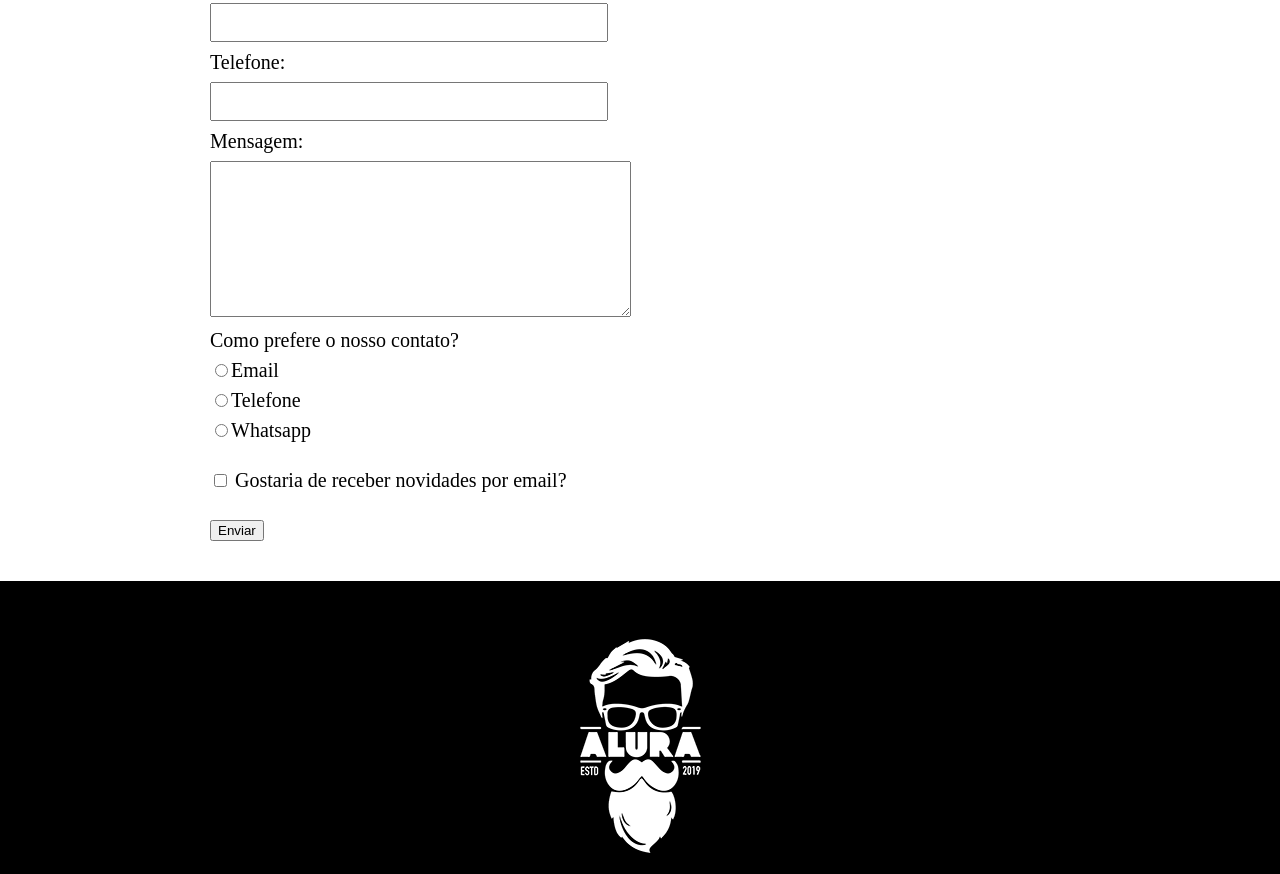
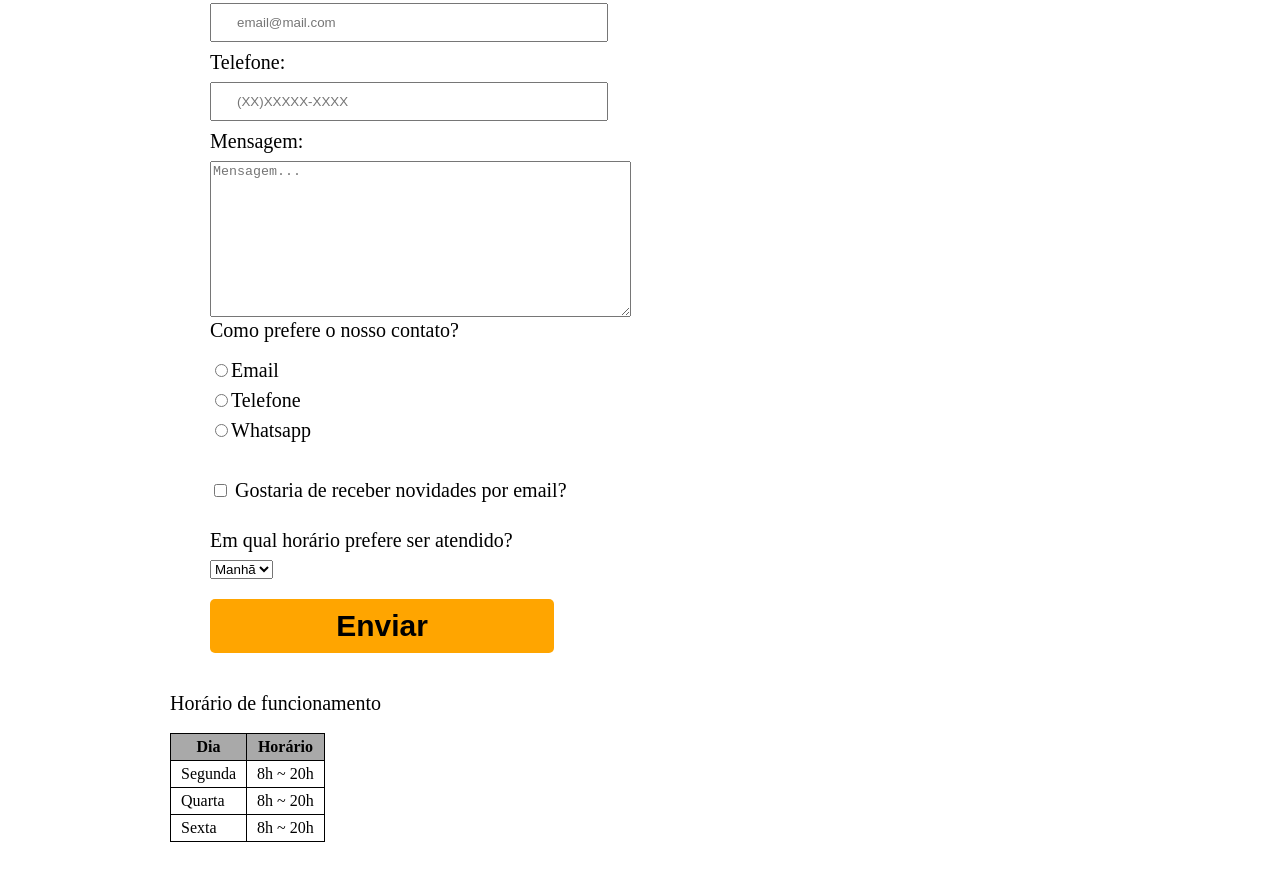
Before and after one commit to MatBorges/alura, a plain HTML site: page HTML5 e CSS3 parte 1/contato.html in a window 1280 px wide. Shown: the part 439-1313 px from the top of the page. Drawn offline with Linux system fonts and the light colour scheme.

Commit message:
Terceiro modulo finalizado

```diff
--- a/HTML5 e CSS3 parte 1/contato.html
+++ b/HTML5 e CSS3 parte 1/contato.html
@@ -22,22 +22,55 @@
         <main>
             <form action="">
                 <label for="nome">Nome: </label>
-                <input type="text" name="Nome" id="nome" class="inputPadrao">
+                <input type="text" name="Nome" id="nome" class="inputPadrao" required>
                 <label for="email">Email: </label>
-                <input type="text" name="Email" id="email" class="inputPadrao">
+                <input type="email" name="Email" id="email" class="inputPadrao" required placeholder="email@mail.com">
                 <label for="telefone">Telefone: </label>
-                <input type="text" name="Telefone" id="telefone" class="inputPadrao">
+                <input type="tel" name="Telefone" id="telefone" class="inputPadrao" required placeholder="(XX)XXXXX-XXXX">
                 <label for="texto">Mensagem: </label>
-                <textarea name="Mensagem" id="texto" cols="50" rows="10"></textarea>
-                <p>Como prefere o nosso contato?</p>
-                <div id="preferenciaCtt">
+                <textarea name="Mensagem" id="texto" cols="50" rows="10" placeholder="Mensagem..."></textarea>
+                <!--Rádio buton-->
+                <fieldset id="preferenciaCtt">
+                    <legend>Como prefere o nosso contato?</legend>
                     <label for="radioEmail"><input type="radio" name="contato" value="email" id="radioEmail">Email</label>
                     <label for="radioTelefone"><input type="radio" name="contato" value="telefone" id="radioTelefone">Telefone</label>
                     <label for="radioWhatsapp"><input type="radio" name="contato" value="whatsapp" id="radioWhatsapp">Whatsapp</label>
-                </div>
+                </fieldset>
+                <!--Checkbox-->
                 <label class="checkbox"><input type="checkbox"> Gostaria de receber novidades por email?</label>
-                <input type="submit" value="Enviar">
+                <fieldset>
+                    <legend>Em qual horário prefere ser atendido? </legend>
+                    <select id="horario">
+                        <option>Manhã</option>
+                        <option>Tarde</option>
+                        <option>Noite</option>
+                    </select>
+                </fieldset>
+                <input type="submit" value="Enviar" class="enviar">
             </form>
+            <p>Horário de funcionamento</p>
+            <table>
+                <thead>
+                    <tr>
+                        <th>Dia</th>
+                        <th>Horário</th>
+                    </tr>
+                </thead>
+                <tbody>
+                    <tr>
+                        <td>Segunda</td>
+                        <td>8h ~ 20h</td>
+                    </tr>
+                    <tr>
+                        <td>Quarta</td>
+                        <td>8h ~ 20h</td>
+                    </tr>
+                    <tr>
+                        <td>Sexta</td>
+                        <td>8h ~ 20h</td>
+                    </tr>
+                </tbody>
+            </table>
         </main>
         <footer>
             <img src="img/logo-branco.png" alt="Logo Branco">
--- a/HTML5 e CSS3 parte 1/css/style.css
+++ b/HTML5 e CSS3 parte 1/css/style.css
@@ -103,7 +103,7 @@ form{
 }
 
 
-form label, form p{
+form label, form legend, p{
     display: block;
     margin: 10px 0;
     font-size: 20px;
@@ -119,3 +119,35 @@ form label, form p{
 .checkbox{
     margin: 30px 0;
 }
+
+.enviar{
+    width: 40%;
+    margin-top: 20px;
+    padding: 10px 0;
+    font-size: 30px;
+    background-color: orange;
+    font-weight: bold;
+    border: none;
+    border-radius: 5px;
+    transition: 0.5s all;
+    cursor: pointer;
+}
+
+.enviar:hover{
+    background-color: greenyellow;
+    transform: scale(1.05);
+}
+
+table{
+    margin: 20px 0 40px;
+}
+
+thead{
+    background-color: darkgray;
+    font-weight: bold;
+}
+
+td, th{
+    border: 1px solid black;
+    padding: 5px 10px;
+}
```
